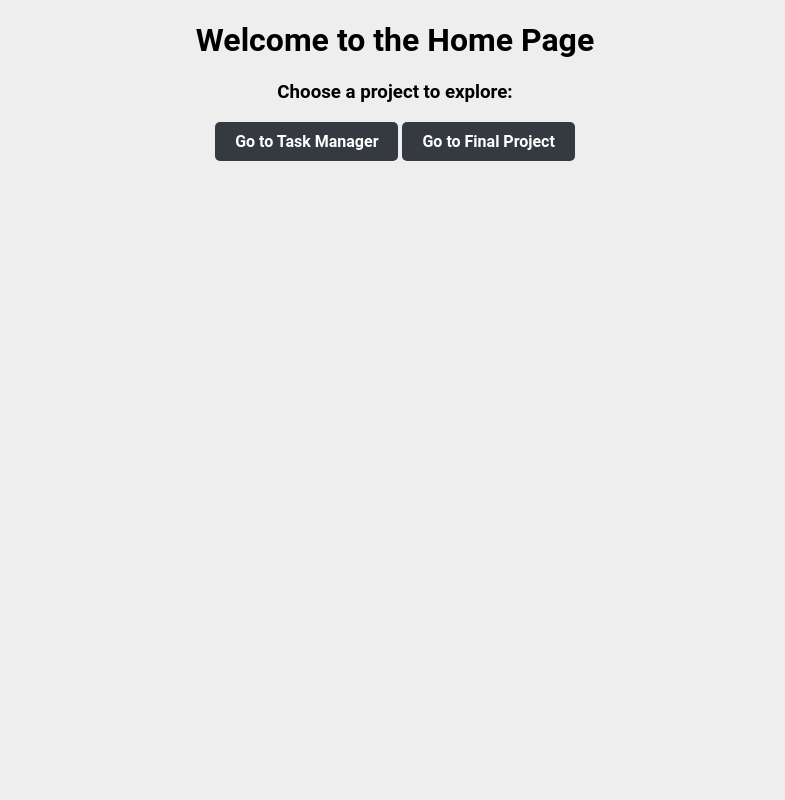
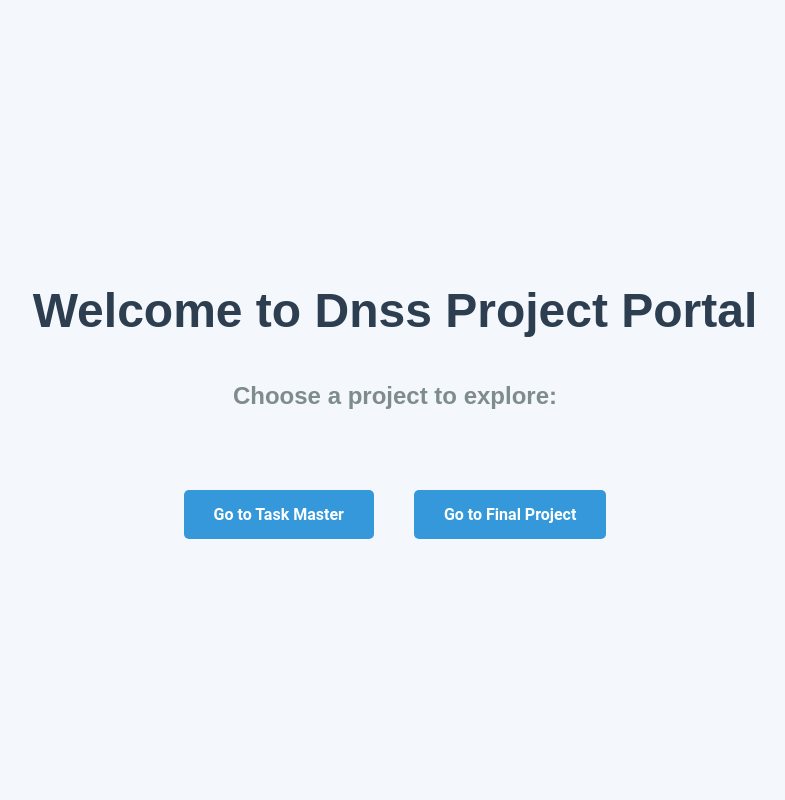
Before and after one commit to dnsshriya/fingrad, a Flask app: page / in a window 1280 px wide. Shown: the whole page, without its empty margins (245-1030 px from the left). Run offline with Flask 2, Linux system fonts and the light colour scheme.

Commit message:
Update landing.html

```diff
--- a/templates/landing.html
+++ b/templates/landing.html
@@ -1,11 +1,95 @@
+<!-- /assignment/templates/index.html -->
 <!-- /assignment/templates/index.html -->
 {% extends 'base.html' %}
-{% block head %}<title>Home Page</title>{% endblock %}
+
+{% block head %}
+<title>Home Page</title>
+<style>
+    body {
+        font-family: 'Arial', sans-serif;
+        background-color: #f4f7fb;
+        margin: 0;
+        padding: 0;
+        display: flex;
+        flex-direction: column;
+        justify-content: center;
+        align-items: center;
+        height: 100vh;
+        text-align: center;
+    }
+
+    h1 {
+        font-size: 3rem;
+        color: #2c3e50;
+        margin-bottom: 20px;
+    }
+
+    h3 {
+        font-size: 1.5rem;
+        color: #7f8c8d;
+        margin-bottom: 40px;
+    }
+
+    .btn {
+        background-color: #3498db;
+        color: white;
+        padding: 15px 30px;
+        margin: 10px;
+        font-size: 1rem;
+        border: none;
+        border-radius: 5px;
+        cursor: pointer;
+        transition: background-color 0.3s ease;
+    }
+
+    .btn:hover {
+        background-color: #2980b9;
+    }
+
+    a {
+        text-decoration: none;
+    }
+
+    .container {
+        display: flex;
+        flex-direction: column;
+        align-items: center;
+        justify-content: center;
+    }
+
+    .btn-container {
+        display: flex;
+        gap: 20px;
+        justify-content: center;
+        margin-top: 30px;
+    }
+
+    /* Responsive Design */
+    @media (max-width: 768px) {
+        h1 {
+            font-size: 2.5rem;
+        }
+
+        h3 {
+            font-size: 1.2rem;
+        }
+
+        .btn {
+            padding: 12px 25px;
+            font-size: 0.9rem;
+        }
+    }
+</style>
+{% endblock %}
+
 {% block body %}
-    <h1>Welcome to the Home Page</h1>
-    <h3>Choose a project to explore:</h3>
+    <div class="container">
+        <h1>Welcome to Dnss Project Portal</h1>
+        <h3>Choose a project to explore:</h3>
 
-        <a href="/assignment" style="padding-bottom: 10px;"><button class="btn">Go to Task Manager</button></a>
-        <a href="/final_project"><button class="btn">Go to Final Project</button></a>
-
+        <div class="btn-container">
+            <a href="/assignment"><button class="btn">Go to Task Master</button></a>
+            <a href="/final_project"><button class="btn">Go to Final Project</button></a>
+        </div>
+    </div>
 {% endblock %}
```
